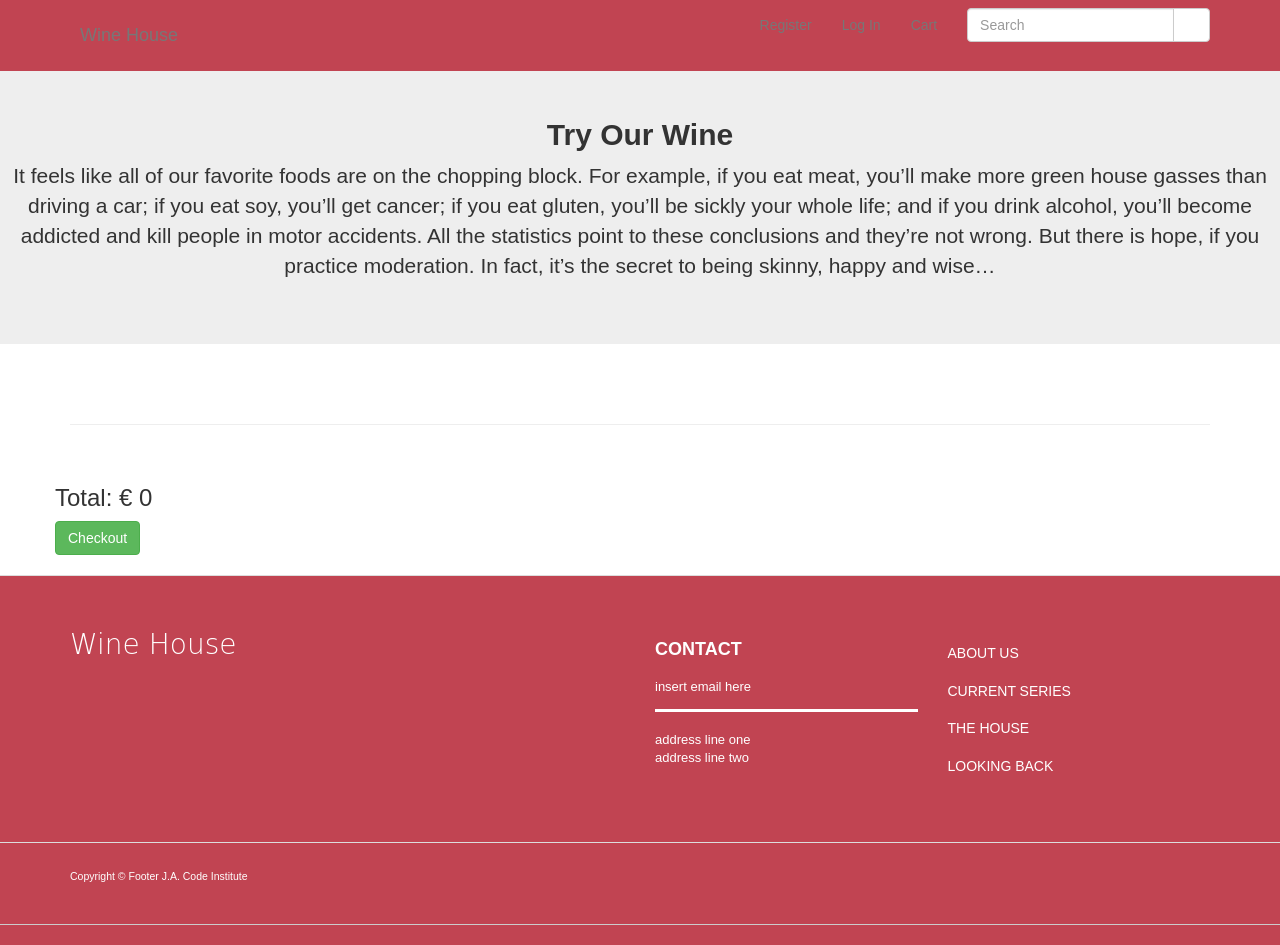
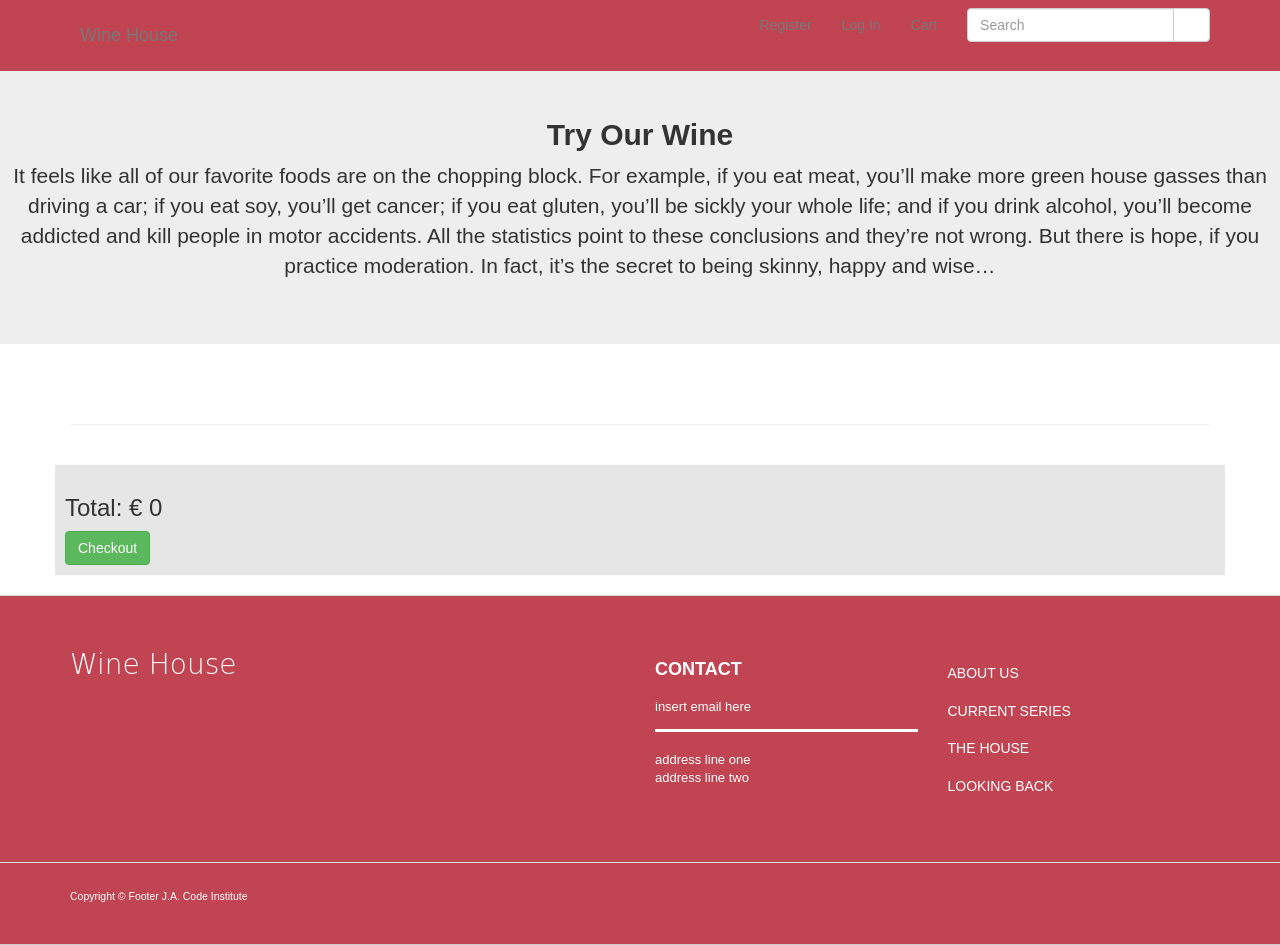
Before and after one commit to jamaral14/Full-Stack-Frameworks-with-Django-Milestone-Project, a Django app: page /cart/ in a window 1280 px wide. Run offline with Django 3.2, Linux system fonts and the light colour scheme; some libraries are stand-ins or nearby versions; some web fonts are replaced.

Commit message:
Added some style on checkout padding

```diff
--- a/static/css/custom.css
+++ b/static/css/custom.css
@@ -66,6 +66,16 @@ caption p {
 .product-description {
     min-height: 40px;
 }
+
+
+.row-color {
+    background-color: #e6e6e6;
+}
+
+.checkout-padding {
+    padding: 10px;
+}
+
 
 .full {
     width: 100%;
```
